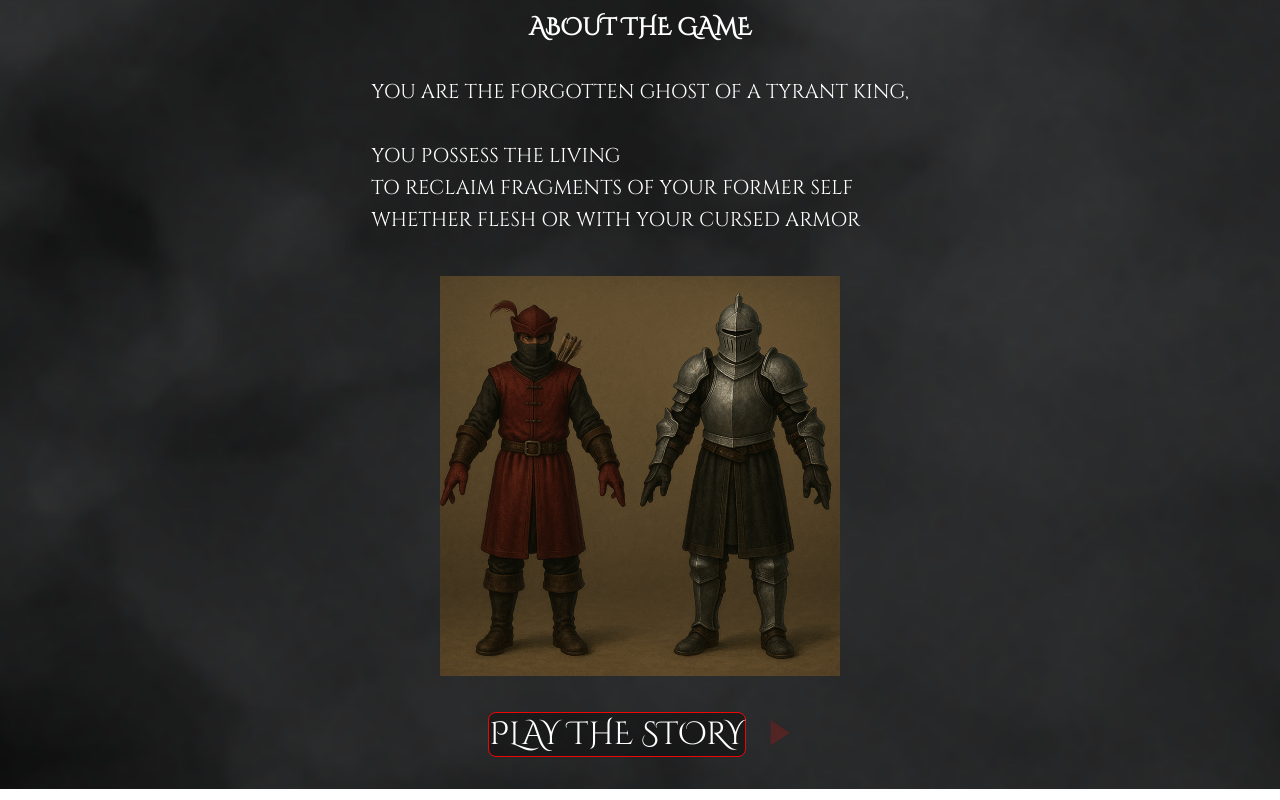
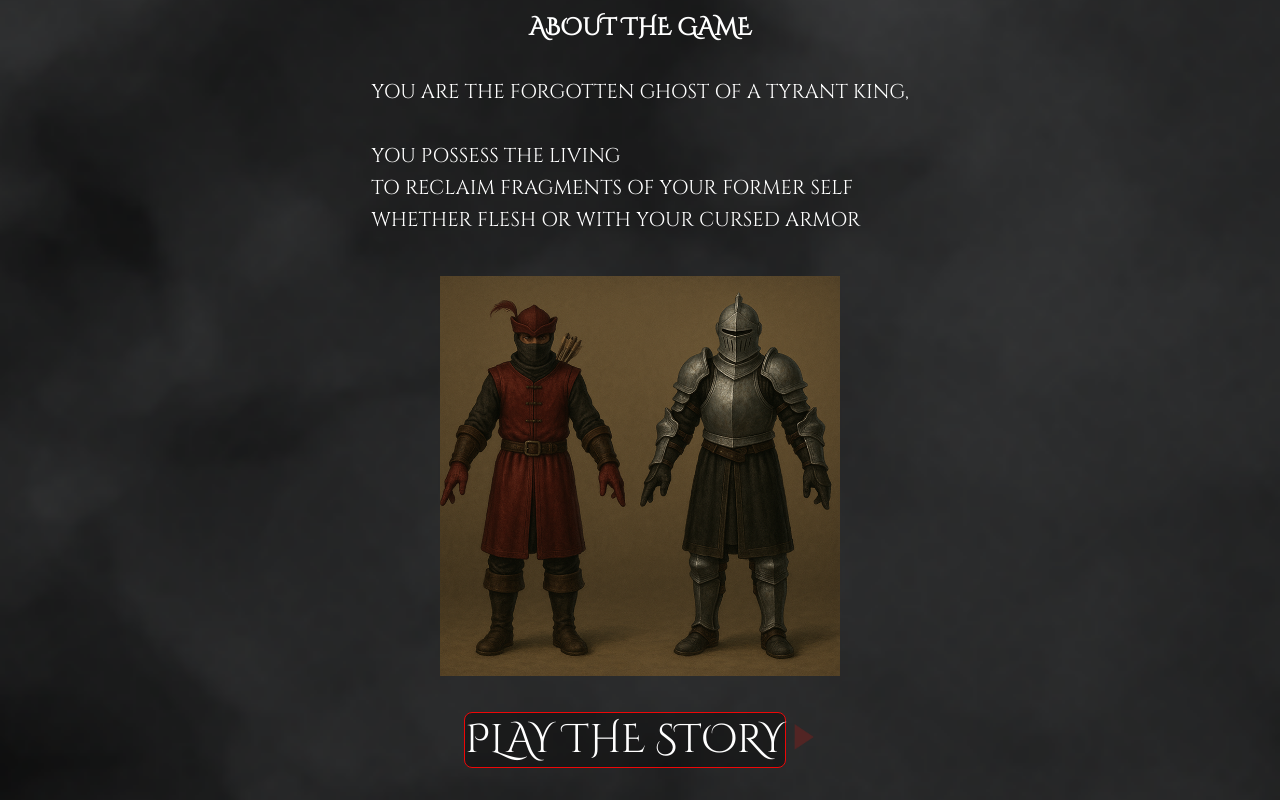
Before and after one commit to TobiasKjernell/thrall, a Next.js app: page / in a window 1280 px wide. Shown: the part 1170-1970 px from the top of the page. Built offline with nearby package versions, Linux system fonts and the light colour scheme.

Commit message:
about page link added, font size increased for web

```diff
--- a/src/components/AboutTheGameSection/AboutTheGame.scss
+++ b/src/components/AboutTheGameSection/AboutTheGame.scss
@@ -55,7 +55,7 @@
 
       .playButtonText {
         font-family: 'Cinzel Decorative', serif;
-        font-size: 2rem;
+        font-size: 2.5rem;
         color: #fff;
         background: rgba(0, 0, 0, 0.363);
         border: 1px solid #ee0707;
--- a/src/components/AboutTheGameSection/index.tsx
+++ b/src/components/AboutTheGameSection/index.tsx
@@ -1,6 +1,7 @@
 'use client';
 
 import Image from 'next/image';
+import Link from 'next/link';
 import { useState, useEffect } from 'react';
 import './AboutTheGame.scss';
 
@@ -45,11 +46,14 @@ export default function AboutTheGame() {
 
           <div className="playButtonWrapper">
             {isMobile ? (
+              <Link key="About" href="/about">
                 <button className="playButton mobileButton">
                   PLAY THE STORY
                 </button>
+              </Link>
             ) : (
               <>
+              <Link key="About" href="/about">
                 <span className="playButtonText">PLAY THE STORY</span>
                   <button className="playButton">
                     <Image
@@ -60,6 +64,7 @@ export default function AboutTheGame() {
                       priority
                     />
                   </button>
+                </Link>
               </>
             )}
           </div>
```
Lines whose indentation alone changed are shown as unchanged.
